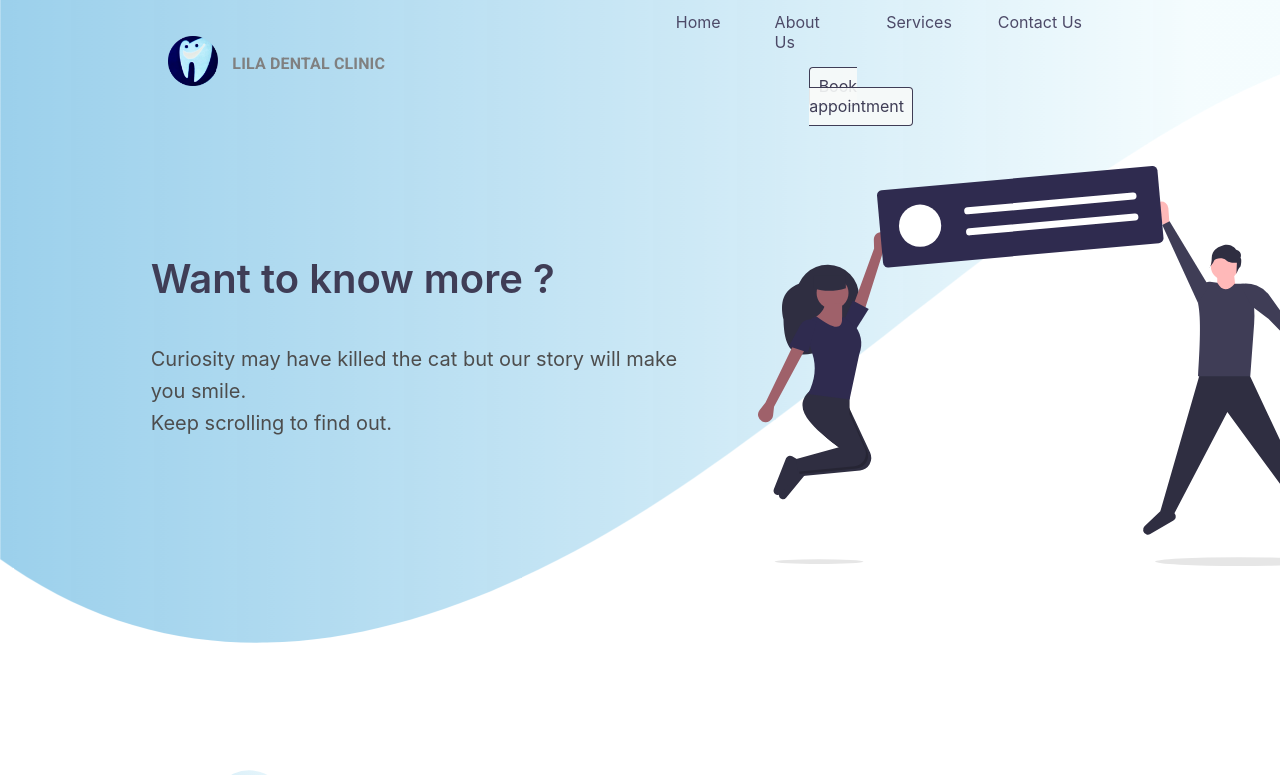
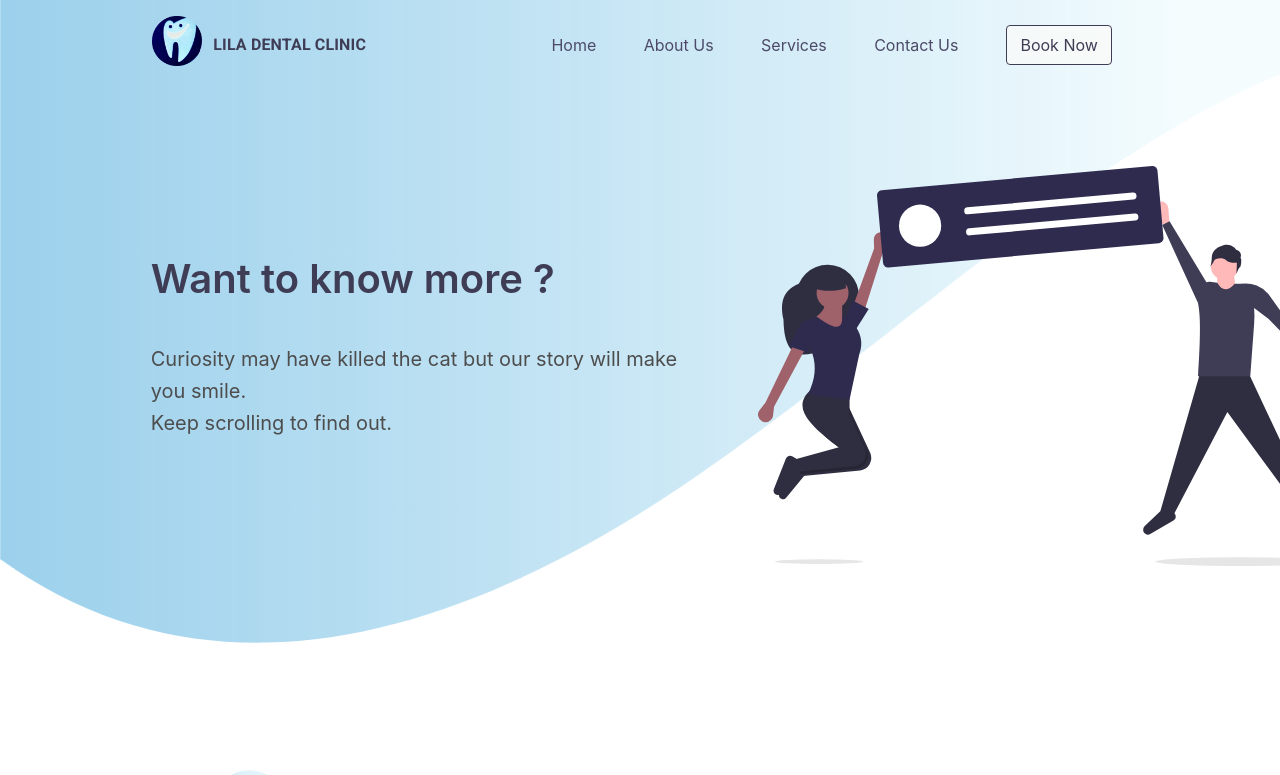
Before and after one commit to abhaybaiju/dentist-webapp, a React (Create React App) app in the folder frontend/: page /About in a window 1280 px wide. Shown: the top 775 px of the page. Built offline with nearby package versions, Linux system fonts and the light colour scheme.

Commit message:
Created Sidedrawer

```diff
--- a/frontend/src/components/AboutUs.js
+++ b/frontend/src/components/AboutUs.js
@@ -23,9 +23,7 @@ const AboutUs = () => {
           <path d="M321.39,56.44c58-10.79,114.16-30.13,172-41.86,82.39-16.72,168.19-17.73,250.45-.39C823.78,31,906.67,72,985.66,92.83c70.05,18.48,146.53,26.09,214.34,3V0H0V27.35A600.21,600.21,0,0,0,321.39,56.44Z" fill="url(#grad1)"></path>
         </svg>
       </div>
-      <Grid>
         <Navbar/>
-      </Grid>
       <Grid container justify="space-evenly" alignItems="center" style={{marginTop:'8%', position:'sticky'}}>
         <Grid item lg={5} style={{color:'#3f3d56', marginLeft:'3%', marginRight:'-15%'}}>
           <Fade duration={1000} bottom>
--- a/frontend/src/components/Navbar.js
+++ b/frontend/src/components/Navbar.js
@@ -1,8 +1,9 @@
 import React from 'react';
-import {Grid, AppBar, Toolbar, Typography, makeStyles} from '@material-ui/core';
+import {Grid, AppBar, Toolbar, Typography, makeStyles, Hidden} from '@material-ui/core';
 //import './css/Navbar.css';
 import {Link} from 'react-router-dom';
 import useScrollTrigger from '@material-ui/core/useScrollTrigger';
+import SideDrawer from "./SideDrawer.js";
 
 
 //317e96
@@ -17,7 +18,7 @@ const Navbar = () => {
         easing: theme.transitions.easing.easeOut,
         duration: theme.transitions.duration.standard
       }),
-      padding: '0 20px',
+      padding: '0 0',
     },
     appBarScrolled: {
       backgroundColor: 'rgba(248,250,249,0.9)',
@@ -48,7 +49,7 @@ const Navbar = () => {
       background:'rgba(248,250,249,0.9)',
       borderRadius:'4px',
       textDecoration:'none',
-      padding:'6%',
+      padding:'4% 6%',
       "&:hover": {
         color:'white',
         border: '1px solid #3f3d56',
@@ -61,7 +62,7 @@ const Navbar = () => {
       background:'#d67477',
       borderRadius:'4px',
       textDecoration:'none',
-      padding:'6%',
+      padding:'4% 6%',
       "&:hover": {
         color:'#f2fcfe',
         border: '1px solid #3f3d56',
@@ -90,39 +91,47 @@ const Navbar = () => {
   });
 
   return(
-    <Grid>
-      <AppBar title="Dental-app" className={`${classes.appBar} ${
+      <AppBar lg={12} title="Dental-app" className={`${classes.appBar} ${
           trigger === false ? '' : classes.appBarScrolled
         }`}>
-        <Toolbar style={{ marginLeft:'10%', marginRight:'10%', marginTop:'1%'}}>
-          <Grid container justify="flex-start" alignItems="center">
+        <Toolbar style={{ marginLeft:'10%', marginRight:'0%', marginTop:'1%'}}>
+          <Grid container justify="flex-start" alignItems="center" lg={6} md={6} sm={6} xs={6}>
             <Typography>
               <Link to="/"><img alt="..." src={require("./images/logo.png")} height="50" style={{transform: 'rotate(-90deg)', cursor:'pointer'}}/></Link>
             </Typography>
-            <Typography style={{marginLeft:'3%', fontWeight:'bold', color:'grey'}}>
+            <Hidden xsDown>
+            <Typography style={{marginLeft:'3%', fontWeight:'bold', color:'#3f3d56'}}>
                 LILA DENTAL CLINIC
             </Typography>
+            </Hidden>
           </Grid>
-          <Grid container justify="space-evenly" alignItems="flex-right" spacing={3}>
-              <Grid item lg={1.5}>
+          <Hidden smDown>
+            <Grid container justify="space-evenly" alignItems="flex-right" spacing={3} lg={12} md={12}>
+                <Grid item >
                   <a href="/" title="Home" className={`${classes.a} ${trigger === false ? '' : classes.aScrolled}`}>Home</a>
                 </Grid>
-              <Grid item lg={2}>
+                <Grid item >
                   <a href="/About" title="About us" className={`${classes.a} ${trigger === false ? '' : classes.aScrolled}`}>About Us</a>
                 </Grid>
-              <Grid item lg={2}>
+                <Grid item >
                   <a href="/Services" title="Services" className={`${classes.a} ${trigger === false ? '' : classes.aScrolled}`}>Services</a>
                 </Grid>
-              <Grid item lg={2.5}>
+                <Grid item >
                   <a href="/Contact" title="Contact Us" className={`${classes.a} ${trigger === false ? '' : classes.aScrolled}`}>Contact Us</a>
                 </Grid>
-              <Grid item lg={4}>
-                <a href="/Book" title="Book now" className={`${classes.btn} ${trigger === false ? '' : classes.btnScrolled}`}>Book appointment</a>
+                <Grid item lg={4} md={4}>
+                  <a href="/Book" title="Book now" className={`${classes.btn} ${trigger === false ? '' : classes.btnScrolled}`}>Book Now</a>
                 </Grid>
             </Grid>
+          </Hidden>
+          <Hidden mdUp>
+          <Grid item sm={4} xs={4}>
+                  <a href="/Book" title="Book now" className={`${classes.btn} ${trigger === false ? '' : classes.btnScrolled}`}>Book Now</a>
+                </Grid>
+            <SideDrawer />
+          </Hidden>
         </Toolbar>
       </AppBar>
-    </Grid>
   );
 }
 
--- /dev/null
+++ b/frontend/src/components/SideDrawer.js
@@ -0,0 +1,80 @@
+import {Drawer, IconButton, List, ListItem, ListItemText} from "@material-ui/core";
+  import { makeStyles } from "@material-ui/core/styles";
+  import { Menu } from "@material-ui/icons";
+  import * as React from "react";
+  import { useState } from "react";
+
+  const useStyles = makeStyles({
+    list: {
+      width: 250
+    },
+    linkText: {
+      textDecoration: `none`,
+      color: `#3f3d56`
+    }
+  });
+
+  const navLinks = [
+    { title: `Home`, path: `/` },
+    { title: `About Us`, path: `/About` },
+    { title: `Services`, path: `/Services` },
+    { title: `Contact Us`, path: `/Contact` }
+    ];
+
+  const SideDrawer = () => {
+    const classes = useStyles();
+    const [state, setState] = useState({ right: false });
+
+    const toggleDrawer = (anchor, open) => event => {
+      if (
+        event.type === "keydown" &&
+        (event.key === "Tab" || event.key === "Shift")
+      ) {
+        return;
+      }
+
+      setState({ [anchor]: open });
+    };
+
+    const sideDrawerList = anchor => (
+      <div
+        className={classes.list}
+        role="presentation"
+        onClick={toggleDrawer(anchor, false)}
+        onKeyDown={toggleDrawer(anchor, false)}
+      >
+        <List component="nav">
+          {navLinks.map(({ title, path }) => (
+            <a href={path} key={title} className={classes.linkText}>
+              <ListItem button>
+                <ListItemText primary={title} />
+              </ListItem>
+            </a>
+          ))}
+        </List>
+      </div>
+    );
+
+    return (
+      <React.Fragment>
+        <IconButton
+          edge="start"
+          aria-label="menu"
+          onClick={toggleDrawer("right", true)}
+        >
+          <Menu fontSize="large" style={{ color: `#3f3d56` }} />
+        </IconButton>
+
+        <Drawer
+          anchor="right"
+          open={state.right}
+          onOpen={toggleDrawer("right", true)}
+          onClose={toggleDrawer("right", false)}
+        >
+          {sideDrawerList("right")}
+        </Drawer>
+      </React.Fragment>
+    );
+  };
+
+  export default SideDrawer;
```
Lines whose indentation alone changed are shown as unchanged.
